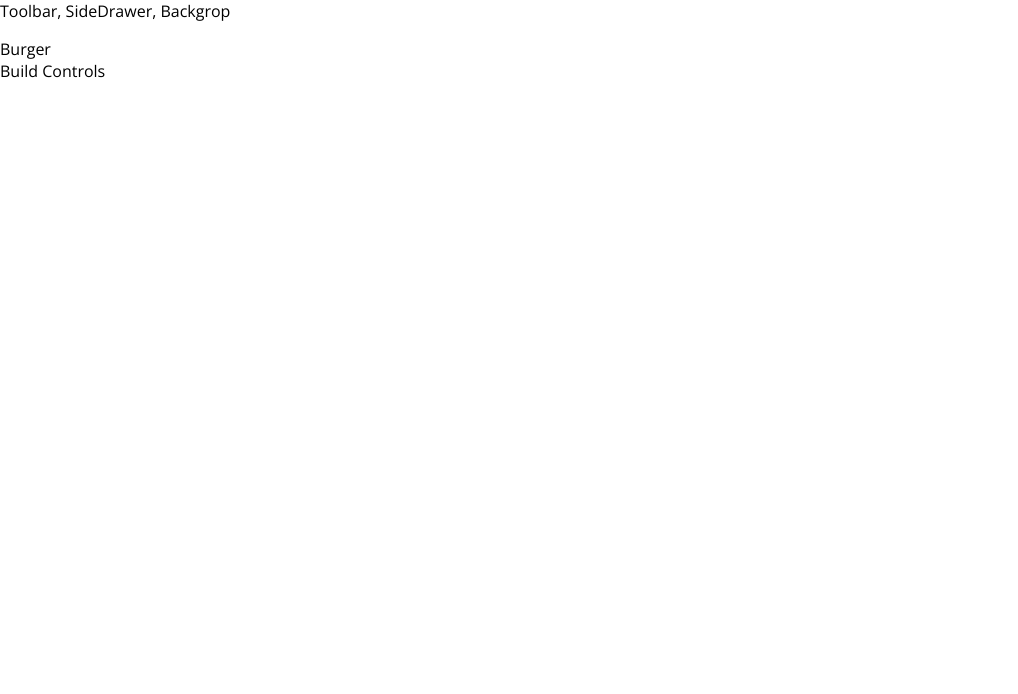
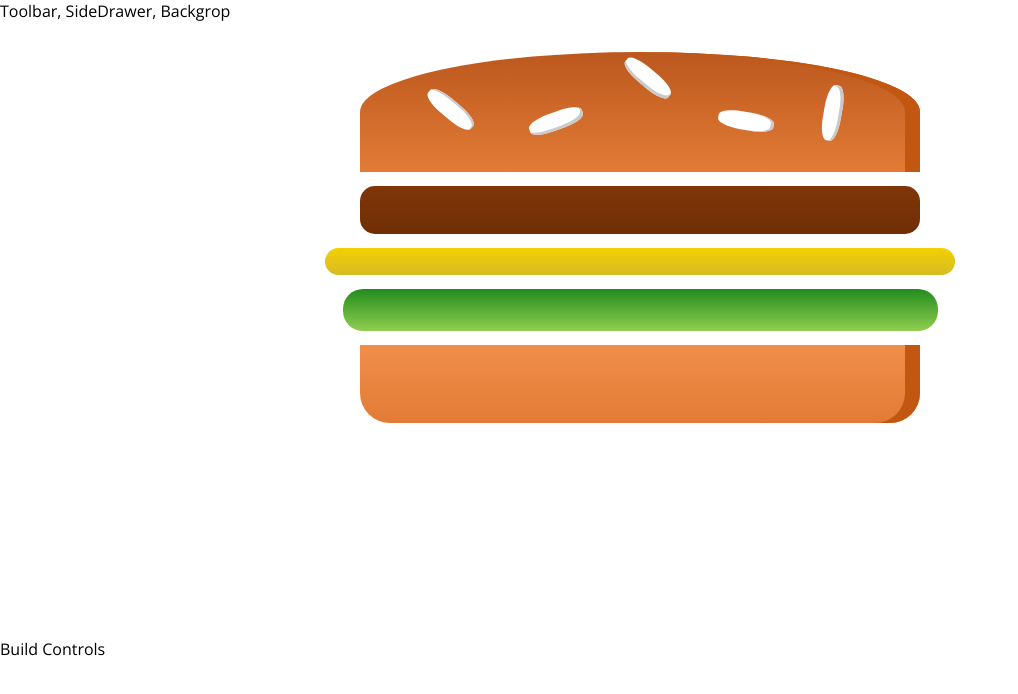
Before and after one commit to arakanema/learning-react, a React app: page / in a window 1280 px wide. Shown: the top 694 px of the page, without its empty margins (0-1018 px from the left). Built offline with nearby package versions, Linux system fonts and the light colour scheme.

Commit message:
112. Starting the Burger Component Burger.jsを実装し、BurgerBuilderに渡すところ

```diff
--- /dev/null
+++ b/src/components/Burger/Burger.css
@@ -0,0 +1,30 @@
+.Burger {
+    width: 100%;
+    margin: auto;
+    height: 250px;
+    overflow: scroll;
+    text-align: center;
+    font-weight: bold;
+    font-size: 1.2rem;
+}
+
+@media (min-width: 500px) and (min-height: 400px) {
+    .Burger {
+        width: 350px;
+        height: 300px;
+    }
+}
+
+@media (min-width: 500px) and (min-height: 401px) {
+    .Burger {
+        width: 450px;
+        height: 400px;
+    }
+}
+
+@media (min-width: 1000px) and (min-height: 700px) {
+    .Burger {
+        width: 700px;
+        height: 600px;
+    }
+}
--- a/src/components/Burger/Burger.js
+++ b/src/components/Burger/Burger.js
@@ -0,0 +1,19 @@
+import React from 'react';
+
+import classes from './Burger.css';
+import BurgerIngredient from './BurgerIngredient/BurgerIngredient';
+
+const burger = (props) => {
+  return (
+    <div className={classes.Burger}>
+      <BurgerIngredient type={'bread-top'}/>
+      {/*<BurgerIngredient type={props.type}/>*/}
+      <BurgerIngredient type={'meat'}/>
+      <BurgerIngredient type={'cheese'}/>
+      <BurgerIngredient type={'salad'}/>
+      <BurgerIngredient type={'bread-bottom'}/>
+    </div>
+  );
+};
+
+export default burger;
--- a/src/components/Burger/BurgerIngredient/BurgerIngredient.js
+++ b/src/components/Burger/BurgerIngredient/BurgerIngredient.js
@@ -1,7 +1,7 @@
 import React, { Component } from 'react';
 import PropTypes from 'prop-types';
 
-import classes from 'BurgerIngredient.css';
+import classes from './BurgerIngredient.css';
 
 class BurgerIngredient extends Component {
   render () {
--- a/src/containers/BurgerBuilder/BugerBuilder.js
+++ b/src/containers/BurgerBuilder/BugerBuilder.js
@@ -1,12 +1,13 @@
 import React, { Component} from 'react';
 
 import Aux from '../../hoc/Aux';
+import Burger from '../../components/Burger/Burger';
 
 class BurgerBuilder extends Component {
   render() {
     return (
       <Aux>
-        <div>Burger</div>
+        <Burger/>
         <div>Build Controls</div>
       </Aux>
     );
```
